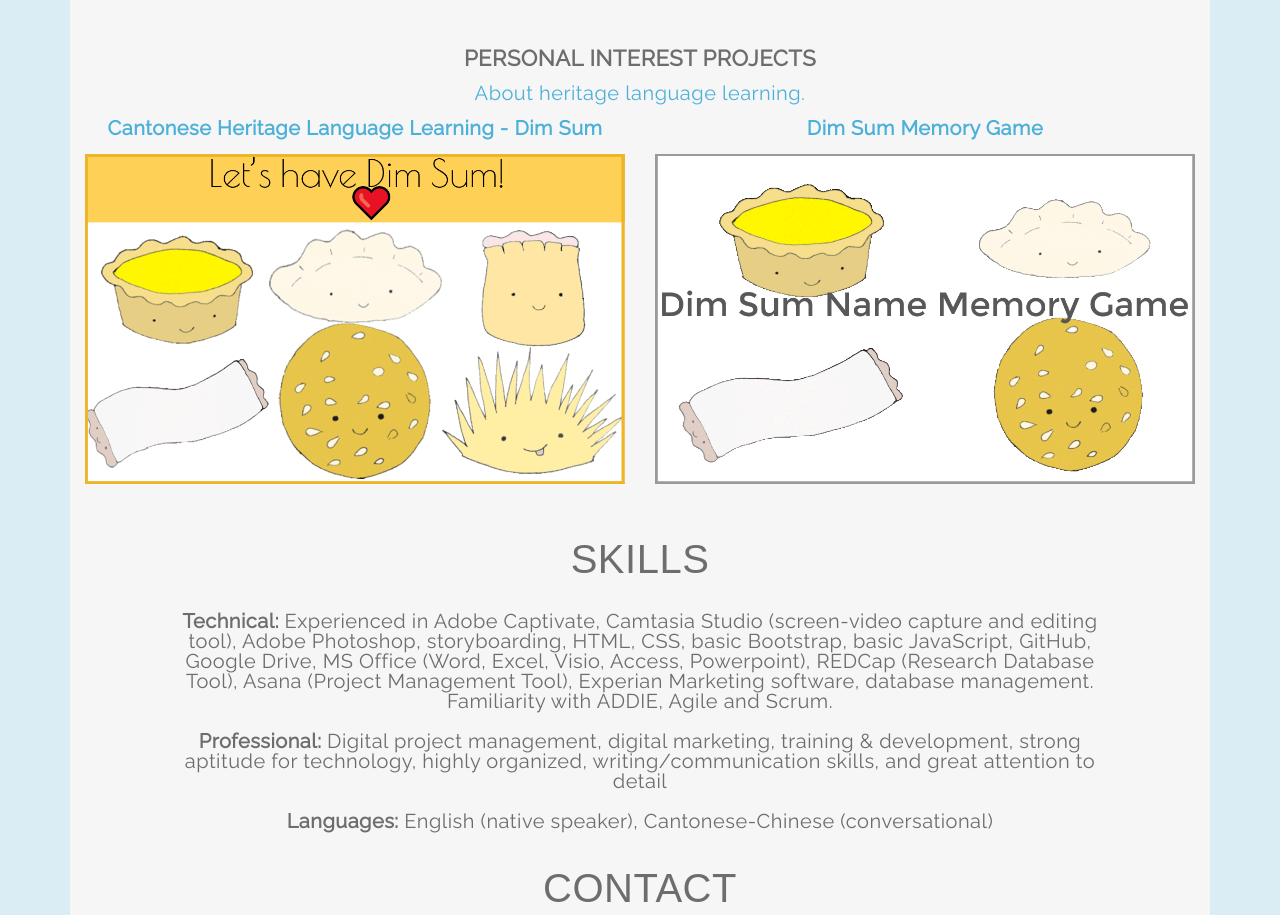
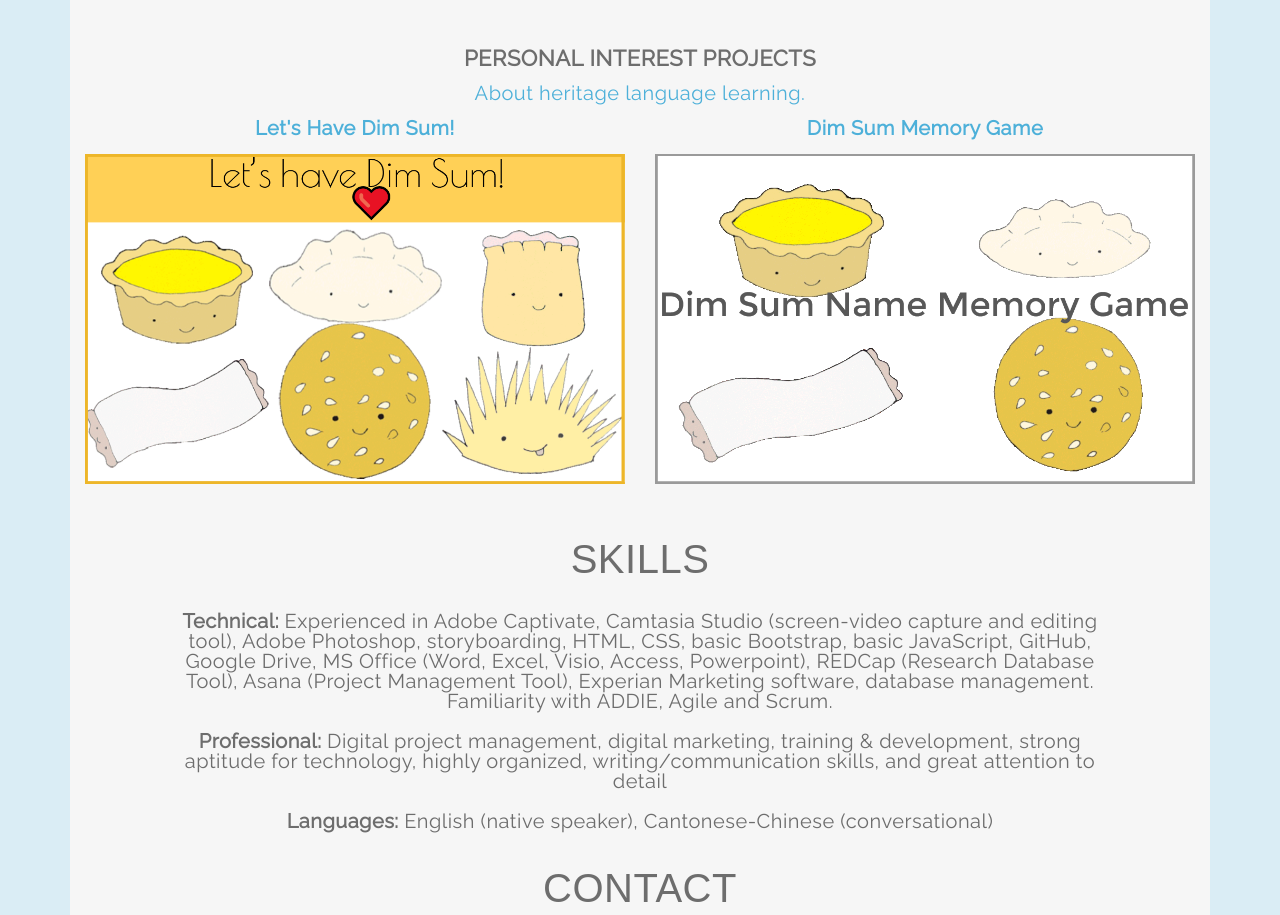
Before and after one commit to jwztccu/InstructionalDesignSampleWork, a plain HTML site: page index.html in a window 1280 px wide. Shown: the part 819-1734 px from the top of the page. Drawn offline with nearby package versions, Linux system fonts and the light colour scheme; a web font is replaced by a local one.

Commit message:
Update index.html

```diff
--- a/index.html
+++ b/index.html
@@ -220,7 +220,7 @@
                       <div>
                         <a href="https://rebrand.ly/CantoneseDimSumGame" target="_blank">
                           <div class="caption">
-                            <p>Cantonese Heritage Language Learning - Dim Sum</p>
+                            <p>Let's Have Dim Sum!</p>
                           <img class="img-fluid" src="images/CantoneseDimSumGame.png" alt="" style="width:100%">
 
                           </div>
```
